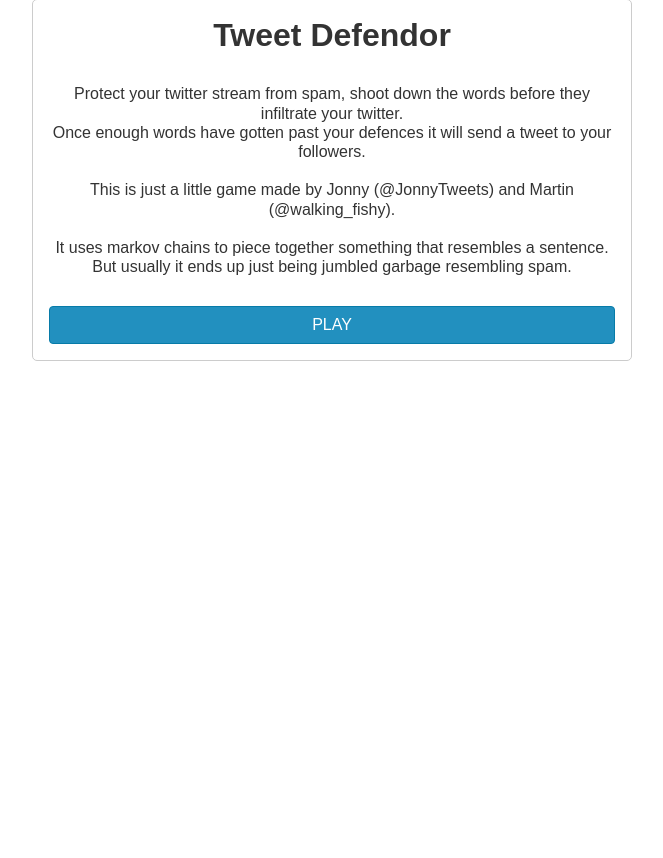
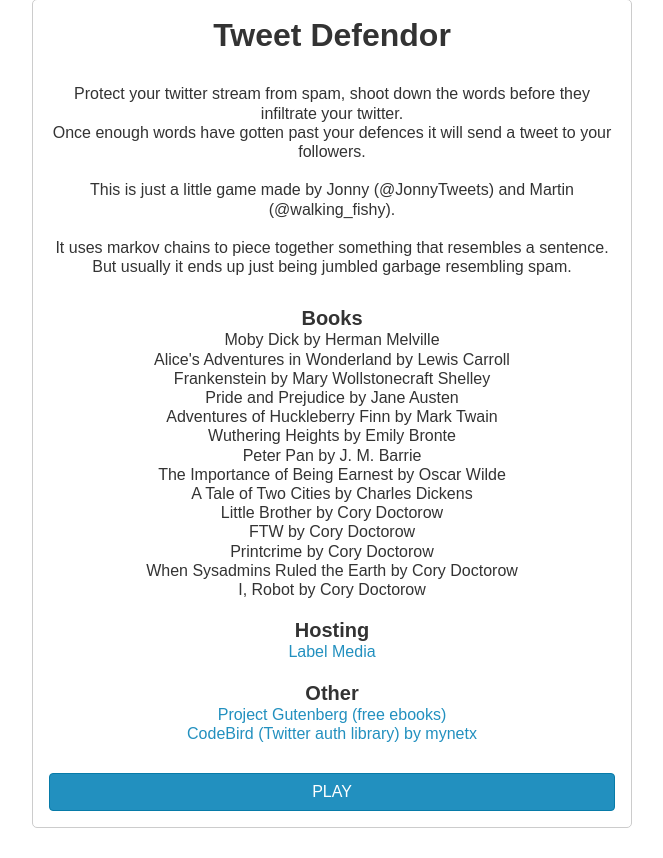
Before and after one commit to MartinBlackburn/Tweet-Defendor, a PHP site: page / in a window 1280 px wide. Shown: the part 31-889 px from the top of the page, without its empty margins (308-971 px from the left). Before the commit the page ends 392 px from the top, so only its background shows below. Run offline with PHP 8.4, Linux system fonts and the light colour scheme.

Commit message:
added credit to index

```diff
--- a/index.php
+++ b/index.php
@@ -24,6 +24,33 @@
                 But usually it ends up just being jumbled garbage resembling spam.
 			</div>
 
+			<div class="about">
+				<h3>Books</h3>
+				Moby Dick by Herman Melville <br />
+                Alice's Adventures in Wonderland by Lewis Carroll  <br />
+                Frankenstein by Mary Wollstonecraft Shelley  <br />
+                Pride and Prejudice by Jane Austen  <br />
+                Adventures of Huckleberry Finn by Mark Twain  <br />
+                Wuthering Heights by Emily Bronte  <br />
+                Peter Pan by J. M. Barrie  <br />
+                The Importance of Being Earnest by Oscar Wilde  <br />
+                A Tale of Two Cities by Charles Dickens  <br />
+                Little Brother by Cory Doctorow  <br />
+                FTW by Cory Doctorow  <br />
+                Printcrime by Cory Doctorow  <br />
+                When Sysadmins Ruled the Earth by Cory Doctorow  <br />
+                I, Robot by Cory Doctorow<br />
+                <br />
+
+                <h3>Hosting</h3>
+                <a href="http://labelmedia.co.uk">Label Media</a> <br />
+                <br />
+
+                <h3>Other</h3>
+                <a href="http://www.gutenberg.org/wiki/Main_Page">Project Gutenberg (free ebooks)</a> <br />
+				<a href="https://github.com/mynetx/codebird-php">CodeBird (Twitter auth library) by mynetx</a>
+			</div>
+
 			<a class="button play" href="/game.php">Play</a>
 		</div>
 	</body>
```
